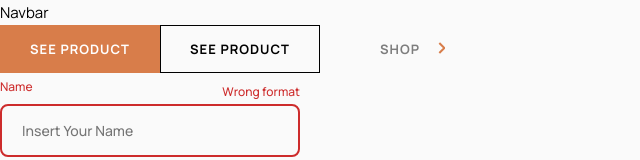
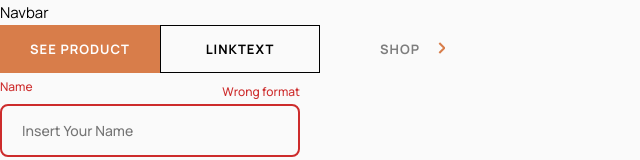
Before and after one commit to FaNi-Coding/audiophile, a Next.js app: page / in a window 1280 px wide. Shown: the top 160 px of the page, without its empty margins (0-640 px from the left). Built offline with nearby package versions, Linux system fonts and the light colour scheme.

Commit message:
reStructure

```diff
--- a/components/UI-Components/Buttons/Button.tsx
+++ b/components/UI-Components/Buttons/Button.tsx
@@ -16,8 +16,8 @@ import Link from "next/link";
 const Button = ({ className, children, ...props }:ButtonPropsInterface) => {
 
   return (
-    <DefaultButton className={className} {...props}>
-      <Link href={props.href!}><a>{children}</a></Link>
+    <DefaultButton  className={className} {...props}>
+     {children}
     </DefaultButton>
   );
 };
--- a/components/UI-Components/Buttons/ButtonInterface.d.ts
+++ b/components/UI-Components/Buttons/ButtonInterface.d.ts
@@ -16,6 +16,8 @@ export interface ButtonPropsInterface {
   outlined?: boolean;
   secondary?: boolean;
   href?: Object;
+  onClick?: any;
+
 }
 /**
  *
--- a/pages/index.tsx
+++ b/pages/index.tsx
@@ -2,19 +2,19 @@ import type { NextPage } from "next";
 import Layout from "../components/Layout/Layout";
 import Button from "../components/UI-Components/Buttons/Button";
 import Input from "../components/UI-Components/Inputs/Input";
+import LinkUI from "../components/UI-Components/Link/Link";
+import { handleClick, HrefBoiler } from "../helpers/boilerplate/functions";
+const Home: NextPage = () => {
 
-
-const Home: NextPage = () => {
   return (
     <Layout title={""} description={""} keywords={""}>
-      <Button href={{
-        pathname:'/category/1',
-        query: {id: 100,
-        price: 45
-      }
-    }} primary>SEE PRODUCT</Button>
-      <Button href="yoo" outlined>SEE PRODUCT</Button>
-      <Button href="yoo" secondary>SHOP</Button>
+      <Button primary>
+        <LinkUI href={HrefBoiler} text="See Product" />
+      </Button>
+      <Button href="yoo" outlined>
+        <LinkUI href='test'/>
+      </Button>
+      <Button onClick={handleClick} secondary>SHOP</Button>
       <Input name="Name" type="email" />
       <Input type="radio" value="e-Money" />
     </Layout>
```
